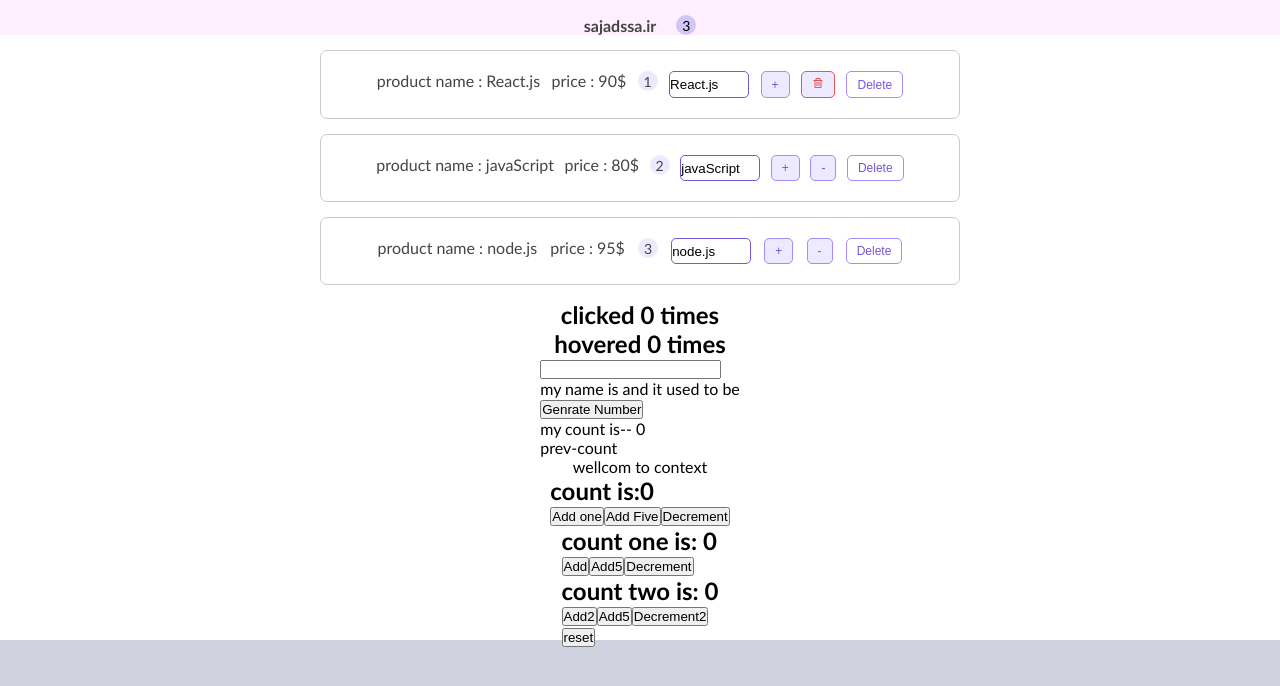
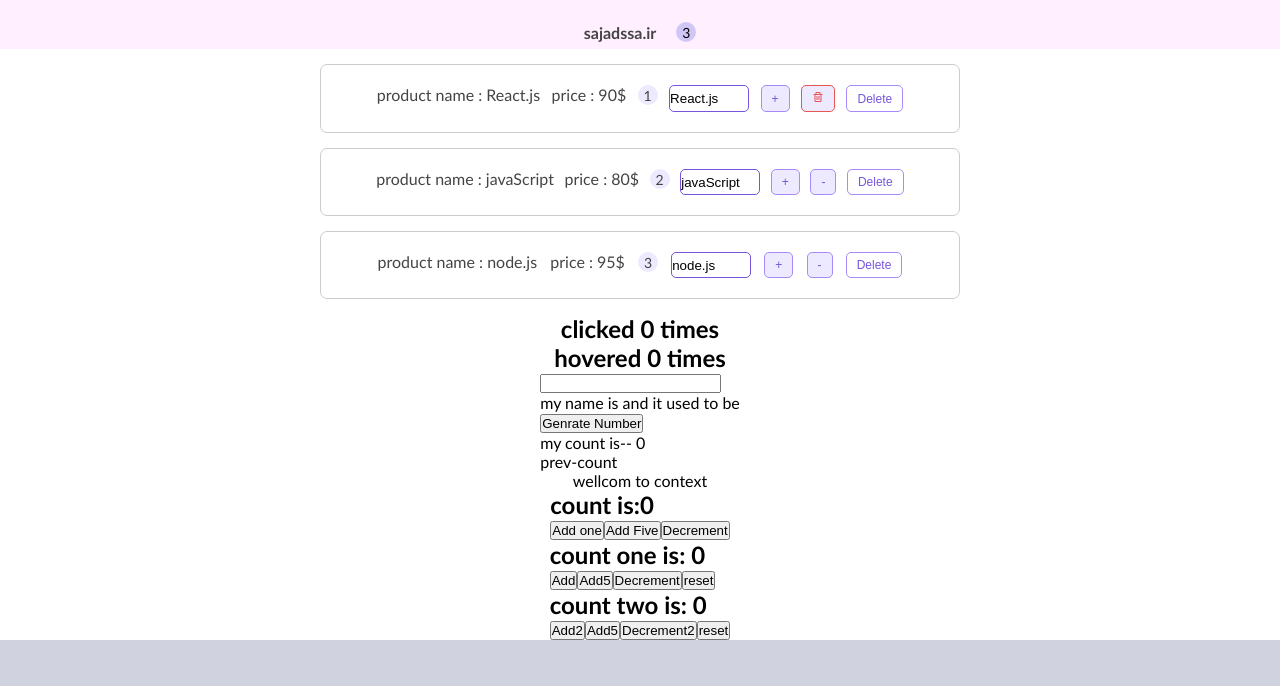
Before and after one commit to Sajadssa/React.js, a React (Create React App) app in the folder first-app/: page / in a window 1280 px wide. Shown: the top 686 px of the page. Built offline with nearby package versions, Linux system fonts and the light colour scheme.

Commit message:
multiple UseReducer

```diff
--- a/first-app/src/component/Reducer/CountReducer.jsx
+++ b/first-app/src/component/Reducer/CountReducer.jsx
@@ -79,14 +79,15 @@ const CountReducer = () => {
       <button onClick={() => dispatch({type:"add",value:1})}> Add  </button>
       <button onClick={() => dispatch({type:"add",value:5})}> Add5  </button>
       <button onClick={() => dispatch({type:"decrement",value:1})}> Decrement </button>
+      <button onClick={() => dispatch({type:"reset"})}>reset </button>
       </div>
       <div>
       <h2> count two is: {countTwo} </h2>
       <button onClick={() => dispatchTwo({type:"add",value:1})}> Add2 </button>
       <button onClick={() => dispatchTwo({type:"add",value:5})}> Add5 </button>
       <button onClick={() => dispatchTwo({type:"decrement",value:1})}> Decrement2 </button>
+      <button onClick={() => dispatchTwo({type:"reset"})}>reset </button>
       </div>
-      <button onClick={() => dispatch({type:"reset"})}>reset </button>
     </div>
   );
 };
```
